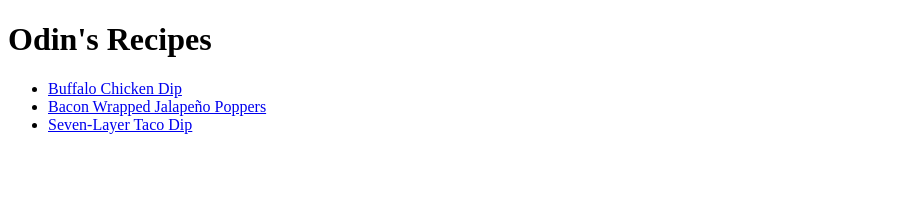
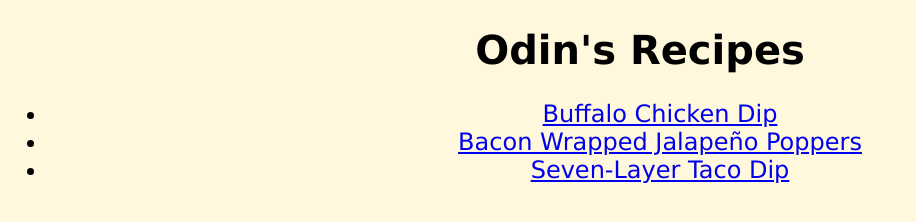
Before and after one commit to cahoward89/odin-recipes, a plain HTML site: page index.html in a window 1280 px wide. Shown: the whole page, without its empty margins (0-916 px from the left). Drawn offline with Linux system fonts and the light colour scheme.

Commit message:
Create stylesheet and add css

```diff
--- a/index.html
+++ b/index.html
@@ -3,14 +3,17 @@
 <head>
     <meta charset="utf-8">
     <title>Odin's Recipes</title>
+    <link rel="stylesheet" href="styl.css">
 </head>
 <body>
-    <h1>Odin's Recipes</h1>
+    <h1 class="heading">Odin's Recipes</h1>
+    <div>
     <ul>
         <li><a href="recipes/buffalo_chicken_dip.html">Buffalo Chicken Dip</a></li>
         <li><a href="recipes/jalapeno-poppers.html">Bacon Wrapped Jalapeño Poppers</a></li>
         <li><a href="recipes/taco-dip.html">Seven-Layer Taco Dip</a></li>
     </ul>
+    </div>
 
 
 
--- /dev/null
+++ b/styl.css
@@ -0,0 +1,15 @@
+* {
+font-family: "Lucida Sans",Arial, Helvetica, sans-serif;
+background-color: cornsilk;
+}
+
+div {
+text-align: center;
+font-size: 24px;
+}
+
+.heading {
+    font-size:40px;
+    text-align: center;
+    font-weight: 700;
+}
```
